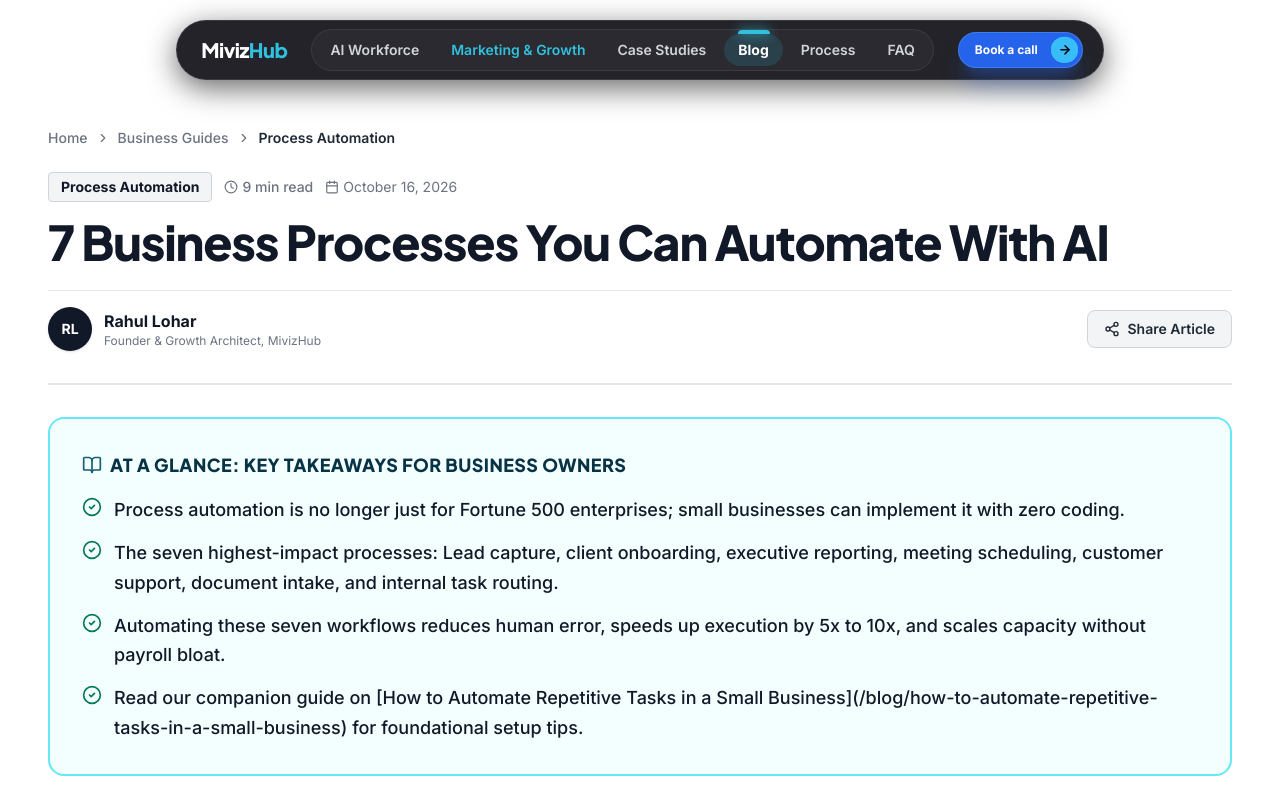
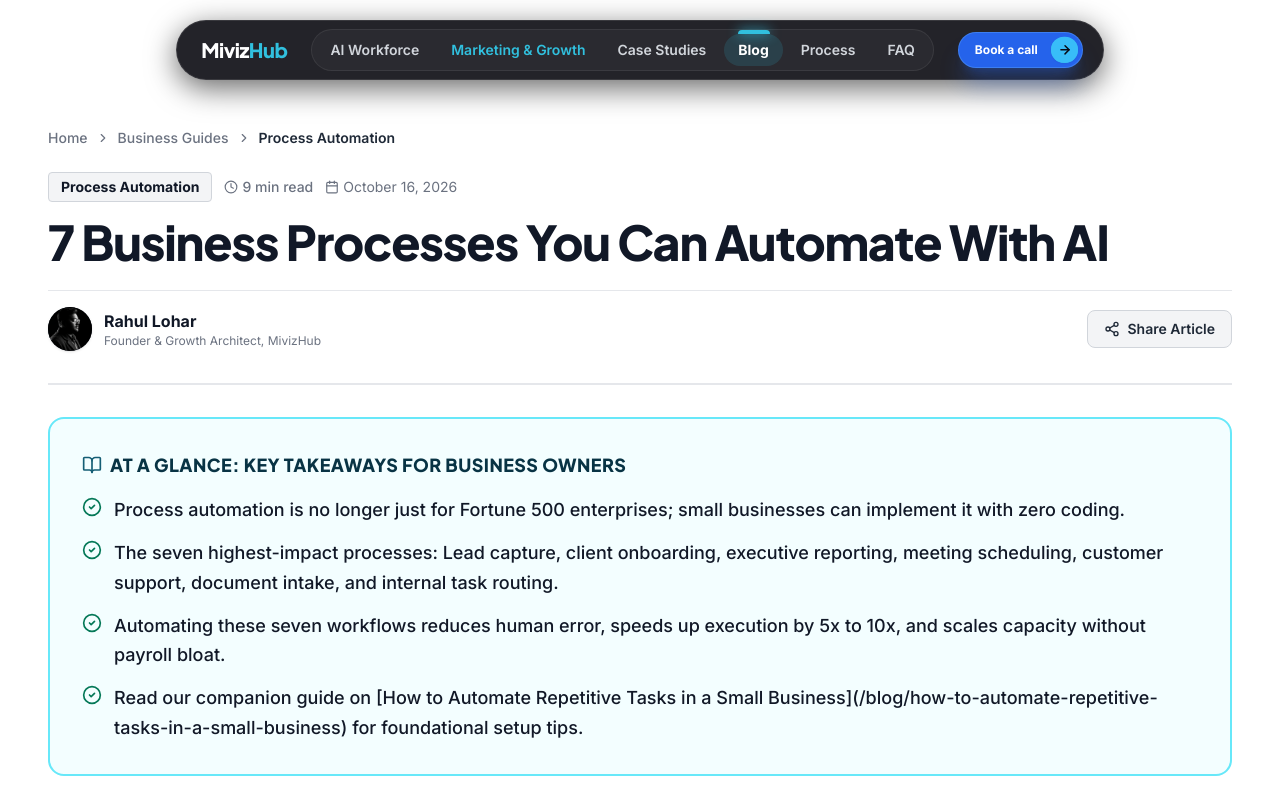
Before and after one commit to Rahullohar703/mivizhub-online, a React (Vite) app: page /blog/7-business-processes-you-can-automate-with-ai in a window 1280 px wide. Shown: the top 800 px of the page. Built offline with nearby package versions, Linux system fonts and the light colour scheme.

Commit message:
feat(blog): integrate author profile image across blog directory and article views

```diff
--- a/src/pages/BlogPage.jsx
+++ b/src/pages/BlogPage.jsx
@@ -191,8 +191,13 @@ export default function BlogPage({ onOpenBooking }) {
 
                 <div className="pt-4 border-t border-gray-100 flex items-center justify-between">
                   <div className="flex items-center gap-2">
-                    <div className="w-8 h-8 rounded-full bg-cyan-100 text-cyan-900 flex items-center justify-center text-xs font-bold">
-                      {post.author.avatar}
+                    <div className="w-8 h-8 rounded-full overflow-hidden bg-cyan-100 text-cyan-900 flex items-center justify-center text-xs font-bold border border-gray-200">
+                      <img
+                        src="/rahul-profile.png"
+                        alt={post.author.name}
+                        className="w-full h-full object-cover"
+                        onError={(e) => { e.currentTarget.style.display = 'none'; }}
+                      />
                     </div>
                     <span className="text-xs font-medium text-gray-700">{post.author.name}</span>
                   </div>
--- a/src/pages/BlogPostPage.jsx
+++ b/src/pages/BlogPostPage.jsx
@@ -422,8 +422,13 @@ export default function BlogPostPage({ onOpenBooking }) {
           {/* Author and Simple Share Bar */}
           <div className="flex flex-wrap items-center justify-between gap-4 pt-4 border-t border-gray-200">
             <div className="flex items-center gap-3">
-              <div className="w-11 h-11 rounded-full bg-gray-900 text-white flex items-center justify-center font-bold text-sm shadow">
-                {post.author.avatar}
+              <div className="w-11 h-11 rounded-full overflow-hidden bg-gray-900 text-white flex items-center justify-center font-bold text-sm shadow">
+                <img
+                  src="/rahul-profile.png"
+                  alt={post.author.name}
+                  className="w-full h-full object-cover"
+                  onError={(e) => { e.currentTarget.style.display = 'none'; }}
+                />
               </div>
               <div>
                 <div className="text-base font-bold text-gray-900">{post.author.name}</div>
@@ -526,8 +531,13 @@ export default function BlogPostPage({ onOpenBooking }) {
 
         {/* Author Credentials Card (E-E-A-T) */}
         <div className="mt-16 bg-gray-50 border-2 border-gray-200 rounded-2xl p-6 sm:p-8 flex flex-col sm:flex-row items-center sm:items-start gap-5">
-          <div className="w-16 h-16 rounded-full bg-gray-900 text-white flex items-center justify-center font-bold text-2xl shrink-0 shadow">
-            {post.author.avatar}
+          <div className="w-16 h-16 rounded-full overflow-hidden bg-gray-900 text-white flex items-center justify-center font-bold text-2xl shrink-0 shadow border border-gray-300">
+            <img
+              src="/rahul-profile.png"
+              alt={post.author.name}
+              className="w-full h-full object-cover"
+              onError={(e) => { e.currentTarget.style.display = 'none'; }}
+            />
           </div>
           <div>
             <div className="flex items-center gap-2 mb-1 justify-center sm:justify-start">
```
Also changed, not shown: public/rahul-profile.png (added).
